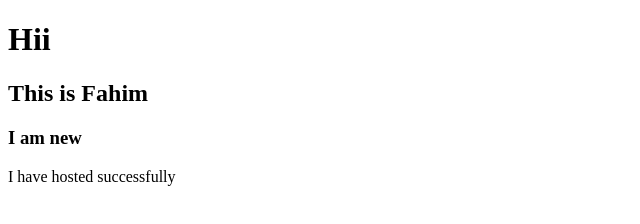
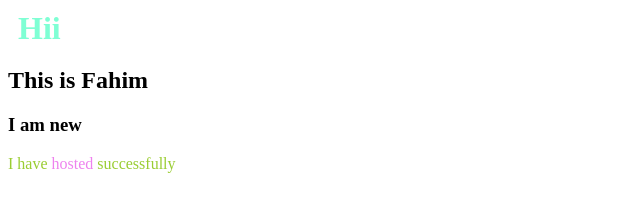
Before and after one commit to GitFahim350/My-repo, a plain HTML site: page index.html in a window 1280 px wide. Shown: the whole page, without its empty margins (0-640 px from the left). Drawn offline with Linux system fonts and the light colour scheme.

Commit message:
Hosted again

```diff
--- a/index.html
+++ b/index.html
@@ -5,6 +5,7 @@
     <meta http-equiv="X-UA-Compatible" content="IE=edge">
     <meta name="viewport" content="width=device-width, initial-scale=1.0">
     <title>Document</title>
+    <link rel="stylesheet" href="Style/style.css">
 
 </head>
 <body>
```
